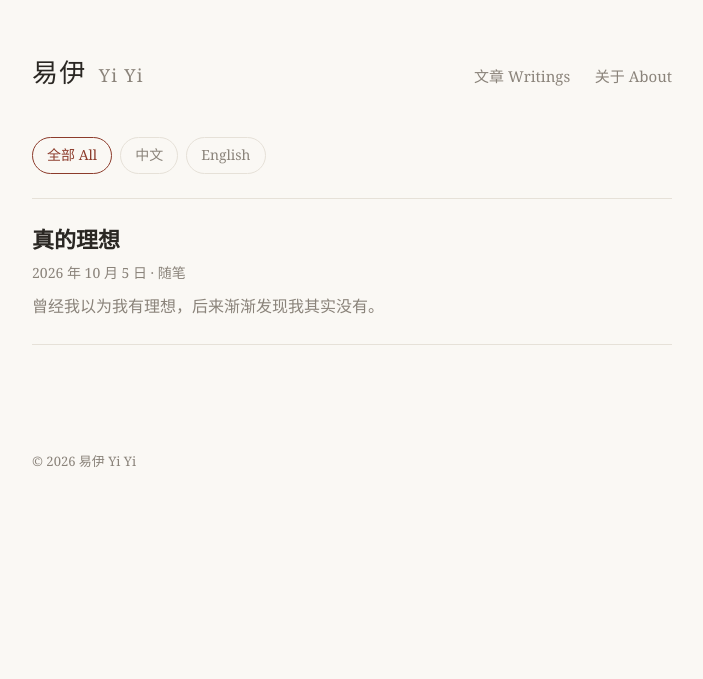
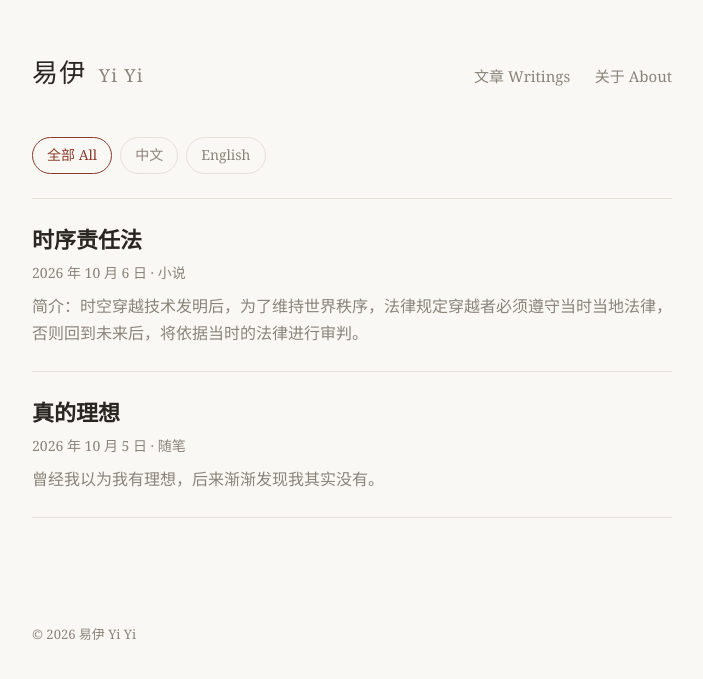
Before and after one commit to yiyistory/yiyistory.github.io, a Jekyll site: the page built from index.html, in a window 1280 px wide. Shown: the top 679 px of the page, without its empty margins (288-991 px from the left). Built offline with Jekyll 4.4.1, drawn with Linux system fonts in a browser that asks for light colours; some of the changed lines change nothing that is shown.

Commit message:
发布《时序责任法》

```diff
--- /dev/null
+++ b/_posts/2026-10-06-shixu-zerenfa.md
@@ -0,0 +1,493 @@
+---
+title: 时序责任法
+lang: zh
+category: 小说
+---
+
+<p class="intro">简介：时空穿越技术发明后，为了维持世界秩序，法律规定穿越者必须遵守当时当地法律，否则回到未来后，将依据当时的法律进行审判。</p>
+
+## 第一章
+
+随着轻微的“嗡”声，淡蓝色的时空之门打开。就和我看过的几百年前的科幻电影里的一样。我不知道是古人的想象力惊人准确，还是后来的科学家故意把它设计成了祖先们想象的样子。
+
+“发什么愣，走了。”陈队回头看了我一眼。
+
+我赶紧跑起来，跟在大家身后。十米，五米，一米。近在眼前。我闭上眼睛，脚下用力一蹬。耳边声音突然消失，我还没反应过来，不知道脚下踩到了什么，一下摔倒在地。
+
+地面是软的，湿的。混杂的噪音突然冲破耳膜，涌入我的大脑。
+
+“没事吧！”
+
+我睁开眼睛，一只手把我拖了起来。然后是陈队满是雨水的脸庞和头顶滚滚乌云。雨水砸在我的脸上，我下意识抹掉脸上的泥水。
+
+时空警局不见了，我们几个人正身处公元1623年的苏格兰。
+
+“走，准备抓人。”
+
+这种费用昂贵的时空之旅，我几乎每周都会进行一次。每次抓人的理由也各不相同。和古代的科幻小说不同，真正进行时空旅行的人，几乎没有改变历史的能力。他们回到过去之后，和普通人没什么两样。甚至因为过于依赖现代科技，在身体机能和头脑反应上，很多时候反而比不上古人。所以，想要通过时空穿越来做什么惊天动地的大事，纯属多想。当然，时空穿越至少要跨越五十年。我不太知道这条法规背后的逻辑，但据陈队说，是为了防止有人回到不久前去买彩票或者买股票。
+
+“总之，维护时空秩序就靠我们这样的人了。”我刚加入警队的时候，陈队对我说，“动作要快，冲进去就抓人，看到什么都别管。抓到了人就马上撤退。”
+
+“大庭广众下也不管？”
+
+“不管。”
+
+“不会影响历史吗？”
+
+“不会，他们只会当见了鬼。”陈队说，“古人见的鬼还少么？”
+
+小汤留下看守时空之门。我们一行人，由安娜在前面带路，开始执行任务。她是主动请缨的，因为这个地点恰好是她的家乡。当然，这是一千一百多年前的家乡。
+
+冒着大雨，我们穿过树林，来到一个泥泞的村庄。黑暗中，在闪电的映衬下，可以看到一些歪歪斜斜的茅草房子。我注意到远处影影绰绰地似乎有一座城堡，但那里显然不是我们的目标所在。
+
+在安娜的带领下，我们来到一所风雨飘摇的茅草房子前。
+
+“就是这里。”她看了一眼手里的全息地图。
+
+从门的状态，我很怀疑必要性，但陈队仍然走上前，和大伙儿使了一个眼色之后，一脚将门踹开。
+
+我随着大家冲进去，在昏暗的灯火下，几个躺在地上的孩子纷纷坐起来，投来惊恐的眼光。陈队和麦克正拖着一个奋力挣脱的女人。她穿着脏兮兮的袍子，在哭喊着什么。这时候安娜说：
+
+“抓错了，不是她！”
+
+这时，从里屋走出一个年轻女孩，她手里端着一个冒着热气的瓦罐。
+
+“放开她，我和你们走！”
+
+陈队和麦克尴尬地对视了一眼，松开了手里的女人。见女孩没有逃跑的意思，陈队说：
+
+“快点！”
+
+“给我一分钟。”
+
+女孩将手里的瓦罐递给仍在哭泣的同伴，低声和她说了一些什么。我一句也听不懂。
+
+女人抱着她哭。孩子们也围了上来。女孩一一亲吻他们。有孩子试图拦着，但是安娜抱开了他们。
+
+目标落网，收队回家。
+
+## 第二章
+
+“全体起立。”
+
+法官走上审判席。书记员等他坐下后，示意所有人落座。
+
+“2799年6月13日，现在开始2799刑1498号案庭审。带被告人李超。”
+
+“控辩双方请陈述身份。”
+
+“杨宇，时空检察署一级检察官。”
+
+“辩护律师邓理查，理查律师事务所。”
+
+“控方可以开始陈述。”
+
+“谢谢法官大人。被告人李超，男，44岁。于2798年1月申请时空穿越。2798年3月获得批准。2798年6月实施时空穿越旅行。穿越目标是公元前1233年的中国浙江，穿越计划时长三个月。期间，被告人李超夹带现代刀具，杀害六名当地人，并逾期滞留。2799年2月，时空警署发布通缉令。同年3月，时空警署第三中队刑事1组将被告人抓捕归案。现按现行《刑法》故意杀人罪提起诉讼。”
+
+“辩方可以开始询问。”
+
+“感谢法官大人。李先生，请问你是什么职业。”
+
+“我是精英游戏公司董事长。”
+
+“你为什么要进行这次时空旅行？”
+
+“为了给新策划的游戏《远古杀戮》进行素材采风。”
+
+“请陈述整个案件的过程。”
+
+“控方反对。问题范围过宽。”
+
+“反对成立。邓，请缩小问题范围。”
+
+“好的，法官。李先生，你为什么会和涉案六名死者发生冲突？”
+
+“不为什么，就是想要看看他们临死的反应。就是做个实验，给我们即将上市的游戏《远古杀戮》提供更真实的素材。”
+
+“你知道你做实验杀的人是什么身份吗？”
+
+“大概是，农民？渔民？还是牧民？我不太清楚。”
+
+“总之他们不是贵族，对吗？”
+
+“是的，肯定不是贵族。房子，衣服，都很破。手和脸一看就是社会底层，粗糙得不行。不是贵族。”
+
+“所以你故意挑了平民进行实验，对吗？”
+
+“控方反对。辩方律师故意用‘实验’这种词替代‘杀人’。”
+
+“反对驳回。李先生，你可以回答邓刚才的提问。”
+
+“是的，我故意挑选的平民。”
+
+“邓，如果你有更多问题，可以继续。”
+
+“你用什么东西做的实验？”
+
+“刀。”
+
+“什么刀？什么品牌，什么型号？”
+
+“品牌型号不记得，就是普通的刀。”
+
+“你从哪里获得的刀？”
+
+“就是楼下家家乐超市买的。”
+
+“刀的价格，你还记得吗？”
+
+“二十九块九。最便宜的。”
+
+“所以你花了二十九块九购买……”
+
+“不，我是超市高级会员，最后打了八折……”
+
+旁听席传出几声压低的笑声。
+
+法官抬起头，法庭重新安静下来。
+
+“法官大人，我询问完毕。”
+
+“杨检察官，可以交叉询问。”
+
+杨宇站起来，走到被告人面前。
+
+“李先生，你使用的刀是现代制造的，对吗？”
+
+“是。”
+
+“使用现代工业技术生产？”
+
+“应该是吧，我不知道它怎么生产的。”
+
+“你知道它不是公元前1233年制造的？”
+
+“当然。”
+
+“你带着这把刀穿过了时空之门？”
+
+“是。”
+
+“那把刀使用的是现代钢材？”
+
+“我不知道。”
+
+“它是不是比公元前十三世纪当地人的刀具更加锋利，更加坚固？”
+
+“可能吧。”
+
+“你杀死的六个人，当时有没有携带武器？”
+
+“没有。”
+
+“他们有没有攻击你？”
+
+“没有。”
+
+“所以，你用一把现代制造的刀，杀死了六个手无寸铁、没有攻击你的当地平民？”
+
+“是。”
+
+“控方询问完毕。”
+
+杨宇回到座位。
+
+“邓，你还有问题要问吗？”
+
+“只有一个问题，法官大人。”
+
+邓理查重新走到李超面前。
+
+“李先生，暂时不考虑那把刀是在什么年代生产的。你使用它杀人的方式，和当地人使用金属刀具杀人的方式，有什么区别吗？”
+
+“没有。都是拿刀砍。”
+
+“用了什么现代格斗技巧吗？”
+
+“我不懂什么格斗技巧。就是这样。”李超举起戴着手铐的手，作了一个劈砍的动作。
+
+“没有其他问题。”
+
+李超回到辩护席坐下。
+
+“辩方可以开始陈述意见。”
+
+“感谢法官大人。本案辩方对案件查明事实没有意见。但是，辩方认为，本案不应适用现行《刑法》进行起诉。按照《时序责任法》第三条，时空穿越者在时间旅行过程中，以符合当时当地手段，对当时当地居民犯下当时当地法律所规定罪行时，应当适用当时当地法律进行审判。本案被告人李超穿越至公元前1233年的中国浙江地区，用刀杀害平民，这种手段并没有超出当时当地同类手段。根据时序历史鉴定院对当地部落习惯法的复原，杀害一名本部落平民者，应罚牛三头。本案被告在回到现代后，已经缴纳与十八头牛相应等值的货币罚款，不应再使用现行《刑法》进行起诉。”
+
+“控方反对。请法官注意，被告人用的是现代刀具进行作案。这并不符合《时序责任法》第三条‘以符合当时当地手段’作案的范围。现代刀具的工艺和强度，明显超出公元前十三世纪的当地工艺水平。根据2788刑265号案件判决，使用超越当时当地工艺、科技水平的工具作案，不符合当时当地手段。”
+
+“法官大人，关于这一点，辩方专家证人已经作证。李超使用的虽然是现代刀具，但同类金属劈砍类武器，已经由当时当地的贵族阶层普遍持有并使用。现代刀具虽然可能在金属强度上更胜一筹，但由于李超携带的现代普通刀具仅是日常用品，其杀人效率并没有超过当时当地贵族阶层所使用的兵器。因此，被告人李超的行为，是完全符合《时序责任法》第三条‘以符合当时当地手段’作案的定义。”
+
+## 第三章
+
+“有人担心，如果时空罪犯杀死的某个人正是某个现代人的祖先，那不是会直接改变历史，甚至导致这个现代人消失？
+
+“事实上，这种可能性微乎其微。值得注意的是，我们在座的每个人，往前数二十代，都有上百万个所谓直系祖先。
+
+“很多人以为，每一位祖先都会在我们身上留下越来越淡的一点基因。其实不是。一个古人即使确实是某个现代人的祖先，在经过几十代遗传以后，他也很可能没有任何一段常染色体DNA保留在这个现代人身上。
+
+“因此，随机杀死一名古人，恰好改变某个现代人基因的概率非常低，自然也不会对他产生直接影响……
+
+“我今天就讲到这里，谢谢大家。”
+
+灯光亮起。房间里响起稀稀拉拉的礼貌的掌声。陈队醒了过来，揉着眼睛，跟随大家拍了拍手。不知道从哪个大学请来的教授离开了。我合上笔记本，也准备回办公室。这是警局每个月一次的时空穿越执法理论培训。很多人觉得今天这一门《时空穿越伦理学》纯粹浪费时间，但是我觉得做点笔记也无妨。陈队嘲笑我是想考检察署，并且拜托我如果有一天高升了，千万对他送过去的案子高抬贵手。
+
+小汤弓着背凑了过来。
+
+“老大，林欣妍那个案子的材料，你要不还是看一眼吧。”
+
+“哪个？”
+
+“1623年，苏格兰，一个小姑娘。”
+
+“噢，不是简单的非法滞留，逾期未归吗？这有什么好看的？”
+
+“刑事检控科的人可不这么认为。”
+
+我看了小汤一眼，他一脸认真。
+
+“安娜姐正发脾气呢……”
+
+“行，去你办公室。”
+
+小汤的办公室在警署算是一个异类，收拾得干净整洁。
+
+他将林欣妍案件的材料铺在桌面上。每一份材料上都贴着不同颜色的便利贴。
+
+“我们确实是按照逾期非法滞留上报的，但是检控科发现……”小汤从里面抽出一份材料，递到我面前，“他们发现了这份材料。”
+
+我接过来翻了一下，是当时的执法记录照片。
+
+“这有什么问题？”
+
+“那个瓦罐。”
+
+“嗯？”
+
+“瓦罐里是草药。”
+
+“没错。林小姐多管闲事了。医科大学刚毕业的她在旅行途中起了怜悯之心，熬了一些草药救治当地儿童。”我说，“这些因素应该可以减轻对她的罚款和坐监时长。”
+
+“1563年以后，苏格兰法律将巫术规定为死罪。一个来历不明的年轻女人，使用当地人无法理解的知识熬制草药，治好了几个生病的孩子，检控科认为她的行为符合当时当地对巫术的认定。”
+
+我猛地抬头，小汤正死死地盯着我，眼睛亮得有些吓人。
+
+“建议量刑是什么？”
+
+“火刑。”
+
+“烧死？”
+
+“嗯，活活烧死。”
+
+“这不胡闹……”
+
+## 第四章
+
+“什么？无罪释放？”
+
+陈队把这个消息带回警署的时候，办公室炸了锅。小汤打开电视，新闻节目里正在播报那起案件。李超和他的律师被记者围得水泄不通。远处还有抗议的人群，但被警戒线隔得远远的。
+
+“社会对同样一种行为的评价是随着时代而变化的。很多古人觉得正常的行为，放到现代是不折不扣的犯罪，反过来，很多我们现代人习以为常的行为，放到古代可能是要浸猪笼的。联合国之所以出台《时序责任法》……”
+
+“怎么可能？李超无缘无故杀了6个人啊？”
+
+“是啊，我们可是拼了命才把那个畜生抓回来……”
+
+“有什么办法，几千年前杀死平民最多罚三头牛。你要是杀的是其他部落的人，还得奖励一头。”
+
+“可是他用的刀……”
+
+“法官认定那把刀没有比当时当地贵族的刀更厉害。”
+
+“为什么要制定这么混蛋的法律啊？”安娜一怒之下，把手里的材料撕得粉碎。
+
+混乱中，小汤看了我一眼。我点头，走到陈队身边。
+
+“老陈，借一步说话。”
+
+我们三个走进陈队办公室。小汤关上门。
+
+“林欣妍那个案子，检控科这么干会出事的。”
+
+“那个案子怎么了？”
+
+“医科大学毕业的小姑娘，攒了两三年的钱拿来毕业时空旅行。穿越到苏格兰，看到有几个孩子生病，于心不忍熬了一些草药。这就要判女巫罪？判火刑？我们难道要眼睁睁看着一个小姑娘被活活烧死？这他……”
+
+我抬手示意，打断了越说越激动的小汤。
+
+陈队冷冷地看着我们，没有说话。
+
+“老陈，”我说，“人是我们抓回来的。我们得给家属一个交代。”
+
+“交代？什么交代？我们是执法者。我们的使命，就是坚决执行法律。”
+
+“可这样迟早会出事的……”小汤辩解。
+
+“没什么可是。”陈队说，“法大于情的事情我们经历得还少吗？老刘，你也是警署的老人了。小汤刚来不懂事，你也跟着不懂事？”
+
+陈队拉开门走了。留下我和小汤在办公室。我们沉默了一会儿，仿佛在等着陈队刚才的话在空中散干净才开口。只听陈队在外面大骂了一句：
+
+“还看什么看！是非不分颠倒黑白的律师有什么好看的！不服气你去理查律所找他啊！”
+
+“老大，怎么办。”小汤紧紧地攥着手里的材料，微微发抖，“难道我们真的什么都不能管吗？”
+
+我回头看了一眼外面的电视屏幕。
+
+“我们不能管，那就找个能管的人来。”
+
+## 第五章
+
+理查律师事务所。邓理查律师坐在乒乓球桌一样宽的办公桌后面，正在翻看我们递过去的材料。宽阔明亮的办公室处于这栋建筑二十三层的一角，二百七十度的奢侈落地窗外面车水马龙，整座城市最繁华的中心地带尽收眼底。
+
+“这恐怕不行。”邓理查说，“我很同情这个小姑娘，但是一个来历不明的年轻女人熬制草药，把几个生病的孩子治好了，在十七世纪的苏格兰被认定为女巫，并不奇怪。历史上，苏格兰在这段时期，被处以火刑的女人何止成百上千。”
+
+“可是她掌握的是现代医学知识啊。用现代医学知识治病救人，难道不是超出了当时当地的同类手段吗？”
+
+“她用什么熬的草药？瓦罐。怎么熬的？生的柴火。草药呢？就是附近采摘的。她用的全部都是当时当地的手段。”
+
+“可是她的药方，显然是根据现代医学知识配的啊。”
+
+“这和案情无关。”邓理查一脸无所谓，又看了看手腕上闪闪发光的手表。
+
+“这怎么就无关呢？！”小汤站起来，一副几乎要打人的模样。
+
+“汤姆警官！请你不要激动。”邓理查故意把小汤的名字咬得很重，“你站在当时村民的角度看，你会认为这个小姑娘用了什么超越时代的手段吗？不会。当地人看到听到的，就是一个年纪轻轻的小姑娘熬了一些草药，把几个孩子的病给治好了。如果把她交给当时当地的统治机构来审判，她一定会被判女巫罪，处以火刑。这正是她所用手段符合当时当地条件的有力证明。”
+
+“难道就一点办法都没有吗？”小汤问，“邓理查律师，你是大律师，你一定有办法对不对？我们出钱。家属的钱不够，我就发动募捐！”
+
+“钱当然很重要。”邓理查端起茶杯，喝了一口，“不过，这次恐怕不是钱能解决的问题。”
+
+他拿起执法记录照片，看了看瓦罐下面的火堆。
+
+“她采药、点火、煎药、喂药，整个过程用的都是当时当地的东西。她但凡在其中任何一个环节用了现代物品，哪怕只是用一个打火机把柴点着，我都有信心让法官认定她用了超出当时当地的手段。”
+
+小汤愣了一下。
+
+邓理查低头看着材料，没有看他。
+
+“但是，律师不能创造事实。没有就是没有。”
+
+他说完，又看了一眼手表。
+
+“抱歉，我马上要开下一个会议了。失陪了。你们可以再坐一会儿，把茶喝完。这是上次那个案子的客户李超，在云南买的顶级普洱。市面上喝不到的。你们走的时候咨询费记得支付一下。”
+
+## 第六章
+
+就在林欣妍女巫案开庭的当天早晨，安娜第一个到达警署，发现了还没关闭的时空之门。她看了一眼中控屏，时空之门是昨晚凌晨1点打开的。穿越名单上只有汤姆一个人。目的地是1623年的苏格兰。
+
+安娜赶紧给我和陈队打电话。我们匆忙赶到现场，小汤还没回来。不过中控屏上显示，小汤的生命体征仍然正常。就在陈队决定带我们穿越过去找人的时候，时空之门嗡地一声响。小汤回来了。他满身脏污，还受了伤。
+
+安娜赶紧上前扶起他。
+
+“你怎么了，要不要去医院？”
+
+小汤扶着膝盖勉强站立着，轻轻推开安娜，从口袋里掏出一个什么东西，递到陈队和我面前。满是泥水的手掌打开，是一个打火机。
+
+“终于找到了，”小汤喘着粗气，“林欣妍穿越的时候，私自夹带了打火机。”
+
+“现在还没开庭，我们赶紧把证据交上去，追加一条私自夹带现代危险物品，至少够她十天半个月的拘留了。还有罚款，罚款是多少来着？上次带烟的那个案子？”
+
+“五万。”我说。
+
+“没错，五万！”小汤勉强笑了笑，解下肩上的执法记录仪，一并递过来。“怎么样，够给队里发一笔奖金了不？”
+
+陈队一脸错愕地看着小汤，又看了看他手里的打火机和执法记录仪。最后深吸了一口气，掏出手机走了出去。
+
+“证物昨天晚上刚入库的。对，抓捕现场遗漏物……”
+
+我回过头，正好撞上小汤的目光。安娜正在数落他：
+
+“你不要命了！你当自己是工程师啊，你知道私自穿越多危险吗？你搞不好要丢胳膊少腿的！而且万一时空之门暴露了，被古人摧毁了，你就回不来了！”
+
+“村民打的？”我问。
+
+“嗯，举着锄头追我。说我们上次绑架了他们的救命恩人。”
+
+“算你有种。”我小声说，“下次记得提前打报告。快去医院看看吧，今天放你一天假。”
+
+“是，谢谢老大。”
+
+安娜一脸困惑。
+
+“你俩笑什么。”
+
+## 第七章
+
+林欣妍案的庭审只持续了四十七分钟。
+
+法官认定，林欣妍在点火煎药这一连续行为中使用了超越1623年苏格兰技术水平的现代工具，因此不符合《时序责任法》第三条规定的“当时当地手段”，不能依据当时当地的巫术法律追究责任。
+
+女巫罪指控被驳回。
+
+林欣妍因私自夹带现代危险物品、超期滞留和未经批准干预当地居民，被判处拘留十五日，并处罚款五万元。
+
+小汤没有去法院。他在医院缝了十一针，随后因为未经批准启动时空之门、擅自进行高风险穿越，接受内部调查。
+
+陈队替他写了报告。
+
+报告中说，汤姆警官在整理抓捕现场证物时，发现执法记录存在缺失。由于案件即将开庭，为防止关键证据灭失，他在情况紧急、来不及逐级申请的情况下，自行返回现场完成补充调查。
+
+调查委员会最后给予小汤停职三个月并降职一级的处分。
+
+三个月后，小汤回到警署。他还是和以前一样，每天最早来，最后一个走。只是不久以后，他辞职了。
+
+我因为一些案子耽误了一阵，然后也辞职了。
+
+在我辞职前的最后一天，陈队把林欣妍的案卷放到我桌上。
+
+“结案了。”
+
+“嗯。”
+
+“你把案卷归一下档。”
+
+他说完就走了。
+
+我打开案卷，将判决书、证人证言、执法记录和证物入库表依次整理好。
+
+卷宗最底下是那只打火机的照片。
+
+照片里的打火机沾满泥水，看不清原来的颜色，侧面那道划痕却仍然清楚。那是我当初拿它来开啤酒瓶留下的。
+
+证物入库表上写着：
+
+发现地点：1623年苏格兰，抓捕现场。
+
+持有人：林欣妍。
+
+用途：点燃煎药用柴火。
+
+我在归档人一栏签下自己的名字，然后合上案卷。
+
+几年后，我在摩洛哥一家餐馆意外遇见小汤。
+
+他晒黑了，也瘦了很多，正和几个我不认识的人坐在一起吃饭。
+
+我们像久别重逢的故人一样打了招呼，问了问彼此的近况。谁也没有提时空警署，没有提林欣妍，也没有提那只打火机。
+
+临走以前，小汤突然问我：
+
+“老大，你怎么不抽烟了？”
+
+“戒了。”
+
+“什么时候戒的？”
+
+我想了想。
+
+“打火机丢了以后。”
+
+小汤低下头，笑了一声。
+
+“对不起。”
+
+“胡说八道，你巴不得我抽到得肺癌是吗？”
+
+“再见了。”
+
+“再见。”
+
+他和同伴一起离开了餐馆。
+
+从此，我们再也没见过彼此。
--- a/assets/style.css
+++ b/assets/style.css
@@ -104,3 +104,20 @@ nav a:hover { color: var(--accent); }
   .site-header { padding-top: 32px; padding-bottom: 28px; }
   .post h1 { font-size: 26px; }
 }
+
+.post .content h2 {
+  text-align: center;
+  font-size: 20px;
+  font-weight: 600;
+  letter-spacing: 0.2em;
+  margin: 2.8em 0 1.6em;
+}
+.post .content h2:first-child { margin-top: 0; }
+.post .content p.intro {
+  text-indent: 0;
+  color: var(--muted);
+  font-size: 16px;
+  padding: 0 0 1.6em;
+  margin-bottom: 2em;
+  border-bottom: 1px solid var(--line);
+}
```
